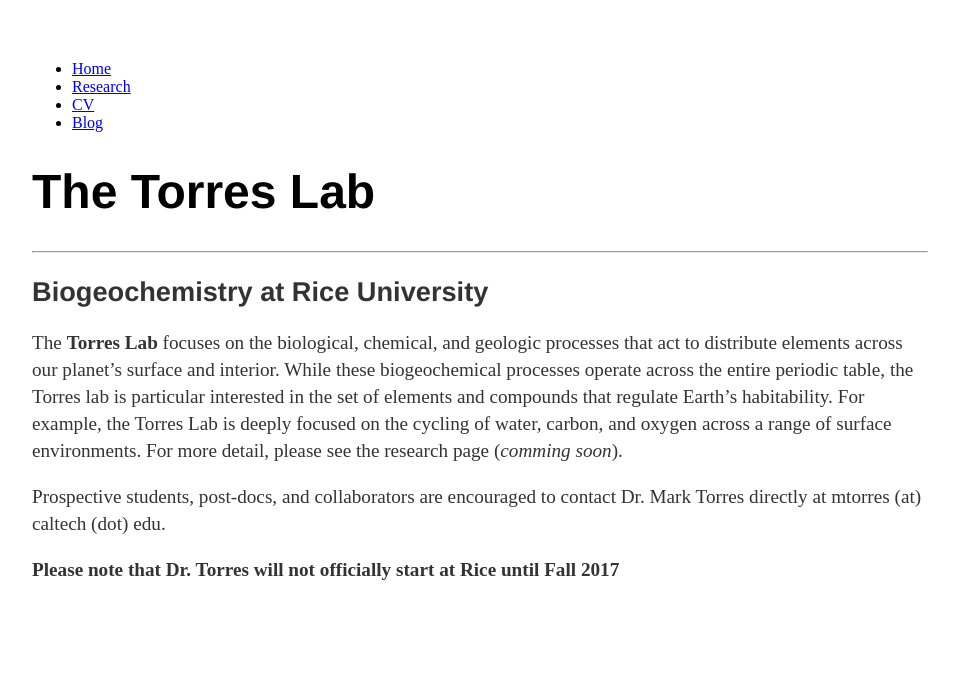
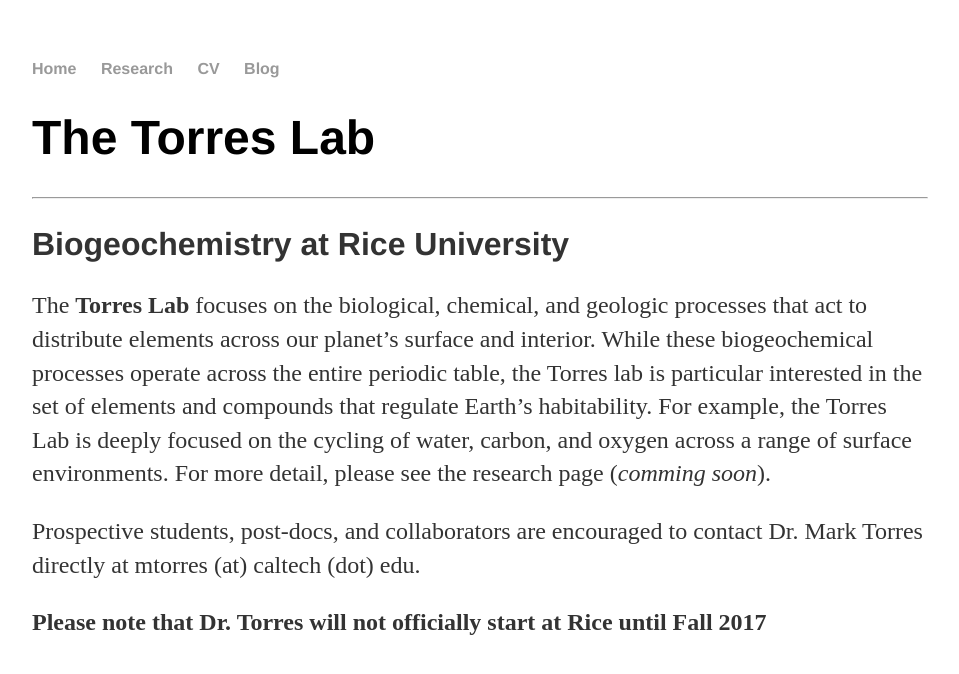
Before and after one commit to torres-lab/torres-lab.github.io, a Jekyll site: the page built from index.html, in a window 1280 px wide. Shown: the top 674 px of the page, without its empty margins (160-1119 px from the left). Built offline with Jekyll 4.4.1, drawn with Linux system fonts in a browser that asks for light colours.

Commit message:
Update main.css

```diff
--- a/css/main.css
+++ b/css/main.css
@@ -7,12 +7,42 @@ h1 {
     font-family:'Helvetica', 'Arial', 'Sans-Serif';
 }
 h2 {
-    font-size: 1.7em;
+    font-size: 2em;
     font-family:'Helvetica', 'Arial', 'Sans-Serif';
     color: #333;
 }
 p {
-    font-size: 1.2em;
+    font-size: 1.5em;
     line-height: 1.4em;
     color: #333;
 }
+nav ul, footer ul {
+    font-family:'Helvetica', 'Arial', 'Sans-Serif';
+    padding: 0px;
+    list-style: none;
+    font-weight: bold;
+}
+nav ul li, footer ul li {
+    display: inline;
+    margin-right: 20px;
+}
+a {
+    text-decoration: none;
+    color: #999;
+}
+a:hover {
+    text-decoration: underline;
+}
+footer {
+    border-top: 1px solid #d5d5d5;
+    font-size: .8em;
+}
+
+ul.posts {
+    margin: 20px auto 40px;
+    font-size: 1.5em;
+}
+
+ul.posts li {
+    list-style: none;
+}
```
